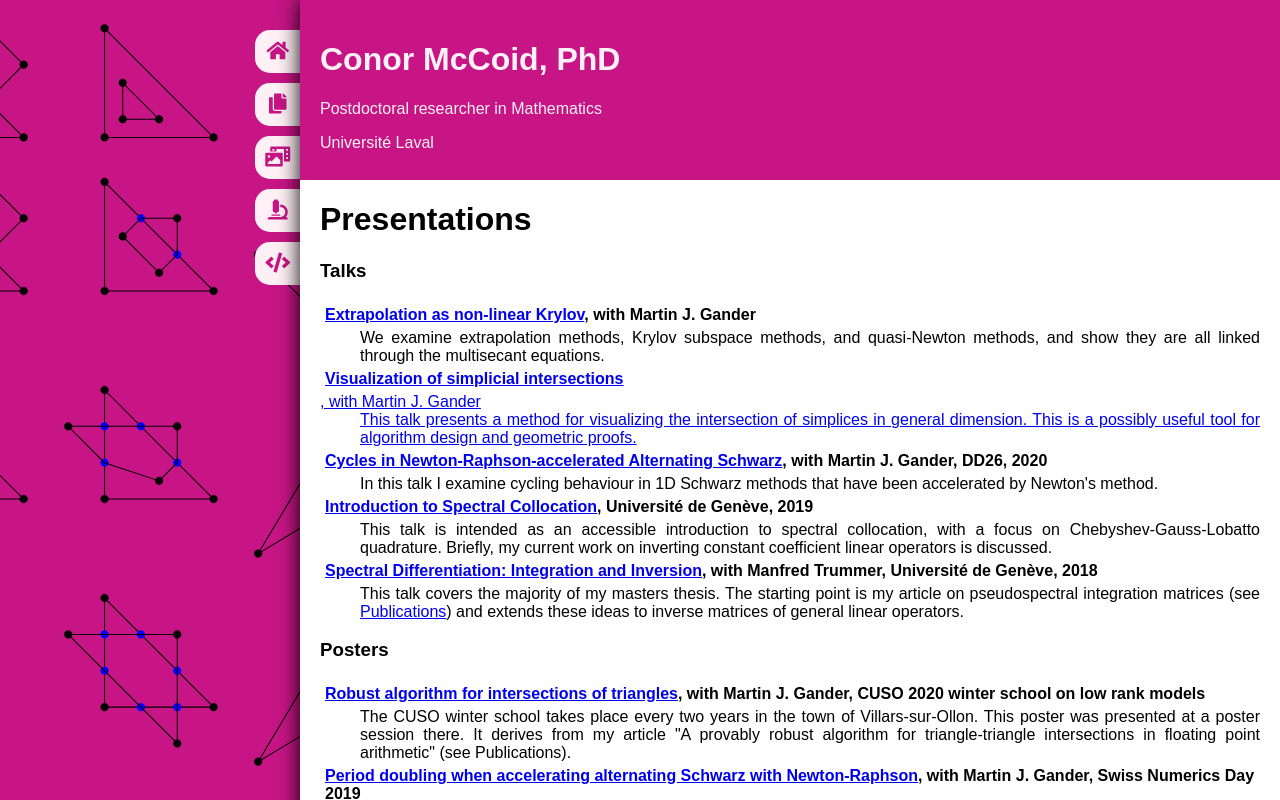
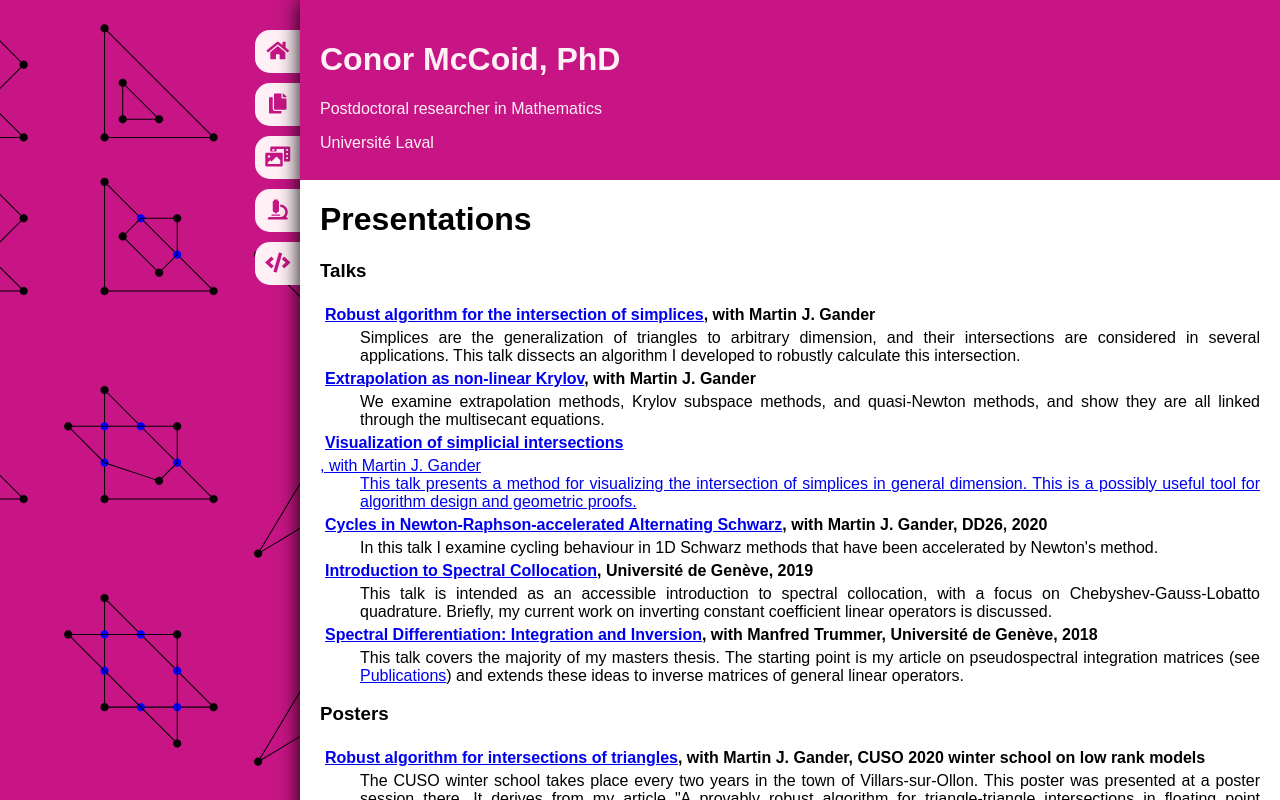
Before and after one commit to conmccoid/Homepage, a PHP site: page /presentations.php in a window 1280 px wide. Run offline with PHP 8.4, Linux system fonts and the light colour scheme.

Commit message:
latest intersection talk, from CMS winter meeting 2022

```diff
--- a/presentations.php
+++ b/presentations.php
@@ -47,6 +47,10 @@ dd {
 	<h3>Talks</h3>
     <dl>
         <!--latest intersection talk-->
+        <dt><a href="pubs/TALK_CMS_ParSIA_20221203.pdf">Robust algorithm for the intersection of simplices</a>,
+          with Martin J. Gander</dt>
+        <dd>Simplices are the generalization of triangles to arbitrary dimension, and their intersections are considered in several applications.
+          This talk dissects an algorithm I developed to robustly calculate this intersection.</dd>
 
         <!--extrap/krylov from Paris-->
         <dt><a href="conmccoid.github.io/Presentations/mccoid2023extrapolation.html">Extrapolation as non-linear Krylov</a>,
```
Also changed, not shown: 1 other file.
